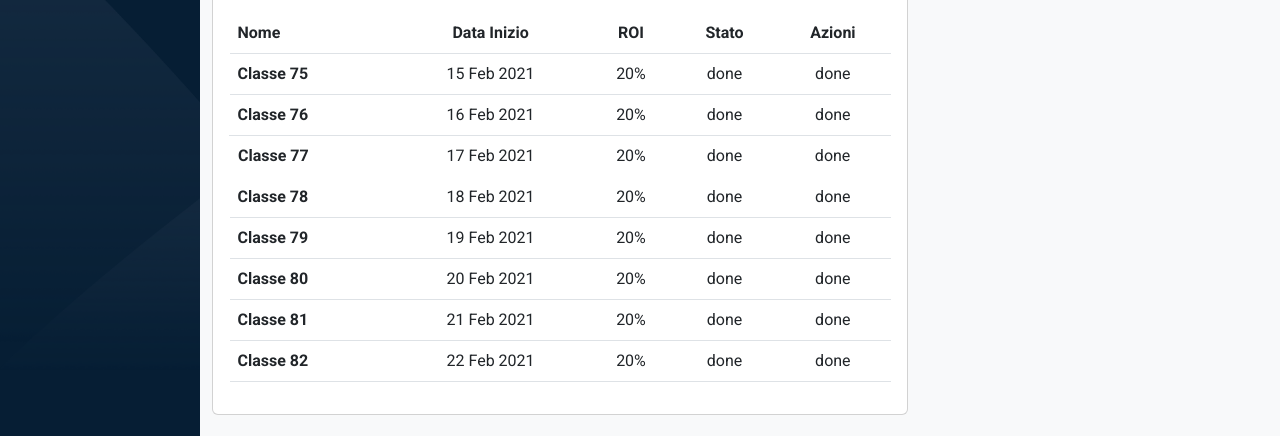
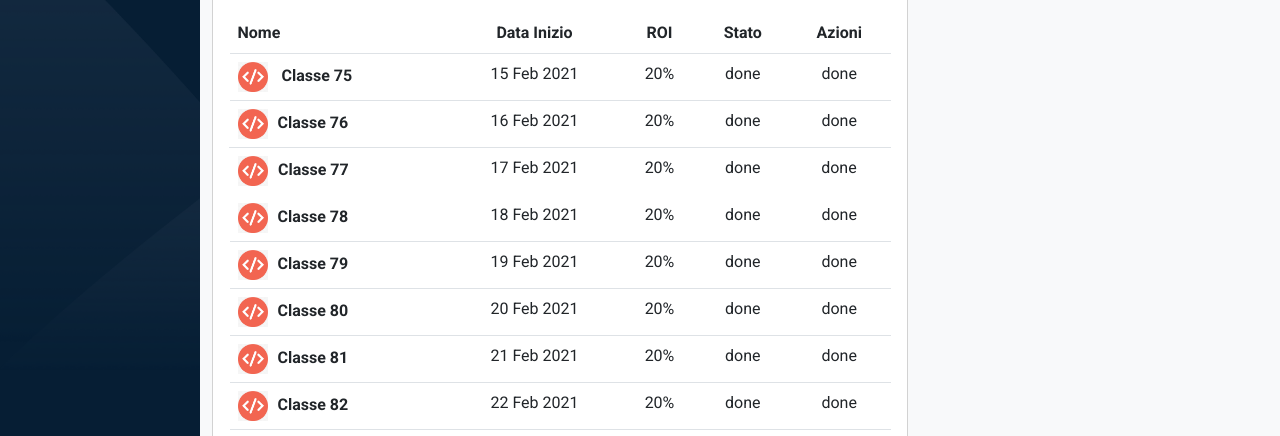
Before and after one commit to AleFabbretti/html-css-bootstrap-dashboard, a plain HTML site: page index.html in a window 1280 px wide. Shown: the part 245-681 px from the top of the page. Drawn offline with nearby package versions, Linux system fonts and the light colour scheme.

Commit message:
Aggiunto img "avatar" su table "prossime classi"

```diff
--- a/css/main.css
+++ b/css/main.css
@@ -1,3 +1,7 @@
 /* MAIN */
-
+th img{
+    width: 30px;
+    height: 30px;
+    margin-right: 10px;
+}
 /* /MAIN */
--- a/index.html
+++ b/index.html
@@ -105,56 +105,56 @@
                                     </thead>
                                     <tbody class="text-center">
                                     <tr>
-                                        <th class="text-start" scope="row">Classe 75</th>
+                                        <th class="text-start" scope="row"><img class="ms-bg-primary" src="img/class-avatar.jpg" alt=""> Classe 75</th>
                                         <td>15 Feb 2021</td>
                                         <td>20%</td>
                                         <td>done</td>
                                         <td>done</td>
                                     </tr>
                                     <tr>
-                                        <th class="text-start" scope="row">Classe 76</th>
+                                        <th class="text-start" scope="row"><img class="ms-bg-primary" src="img/class-avatar.jpg" alt="">Classe 76</th>
                                         <td>16 Feb 2021</td>
                                         <td>20%</td>
                                         <td>done</td>
                                         <td>done</td>
                                     </tr>
                                     <tr class="border border-white">
-                                        <th class="text-start" scope="row">Classe 77</th>
+                                        <th class="text-start" scope="row"><img class="ms-bg-primary" src="img/class-avatar.jpg" alt="">Classe 77</th>
                                         <td>17 Feb 2021</td>
                                         <td>20%</td>
                                         <td>done</td>
                                         <td>done</td>
                                     </tr>
                                     <tr>
-                                        <th class="text-start" scope="row">Classe 78</th>
+                                        <th class="text-start" scope="row"><img class="ms-bg-primary" src="img/class-avatar.jpg" alt="">Classe 78</th>
                                         <td>18 Feb 2021</td>
                                         <td>20%</td>
                                         <td>done</td>
                                         <td>done</td>
                                     </tr>
                                     <tr>
-                                        <th class="text-start" scope="row">Classe 79</th>
+                                        <th class="text-start" scope="row"><img class="ms-bg-primary" src="img/class-avatar.jpg" alt="">Classe 79</th>
                                         <td>19 Feb 2021</td>
                                         <td>20%</td>
                                         <td>done</td>
                                         <td>done</td>
                                     </tr>
                                     <tr>
-                                        <th class="text-start" scope="row">Classe 80</th>
+                                        <th class="text-start" scope="row"><img class="ms-bg-primary" src="img/class-avatar.jpg" alt="">Classe 80</th>
                                         <td>20 Feb 2021</td>
                                         <td>20%</td>
                                         <td>done</td>
                                         <td>done</td>
                                     </tr>
                                     <tr>
-                                        <th class="text-start" scope="row">Classe 81</th>
+                                        <th class="text-start" scope="row"><img class="ms-bg-primary" src="img/class-avatar.jpg" alt="">Classe 81</th>
                                         <td>21 Feb 2021</td>
                                         <td>20%</td>
                                         <td>done</td>
                                         <td>done</td>
                                     </tr>
                                     <tr>
-                                        <th class="text-start" scope="row">Classe 82</th>
+                                        <th class="text-start" scope="row"><img class="ms-bg-primary" src="img/class-avatar.jpg" alt="">Classe 82</th>
                                         <td>22 Feb 2021</td>
                                         <td>20%</td>
                                         <td>done</td>
```
